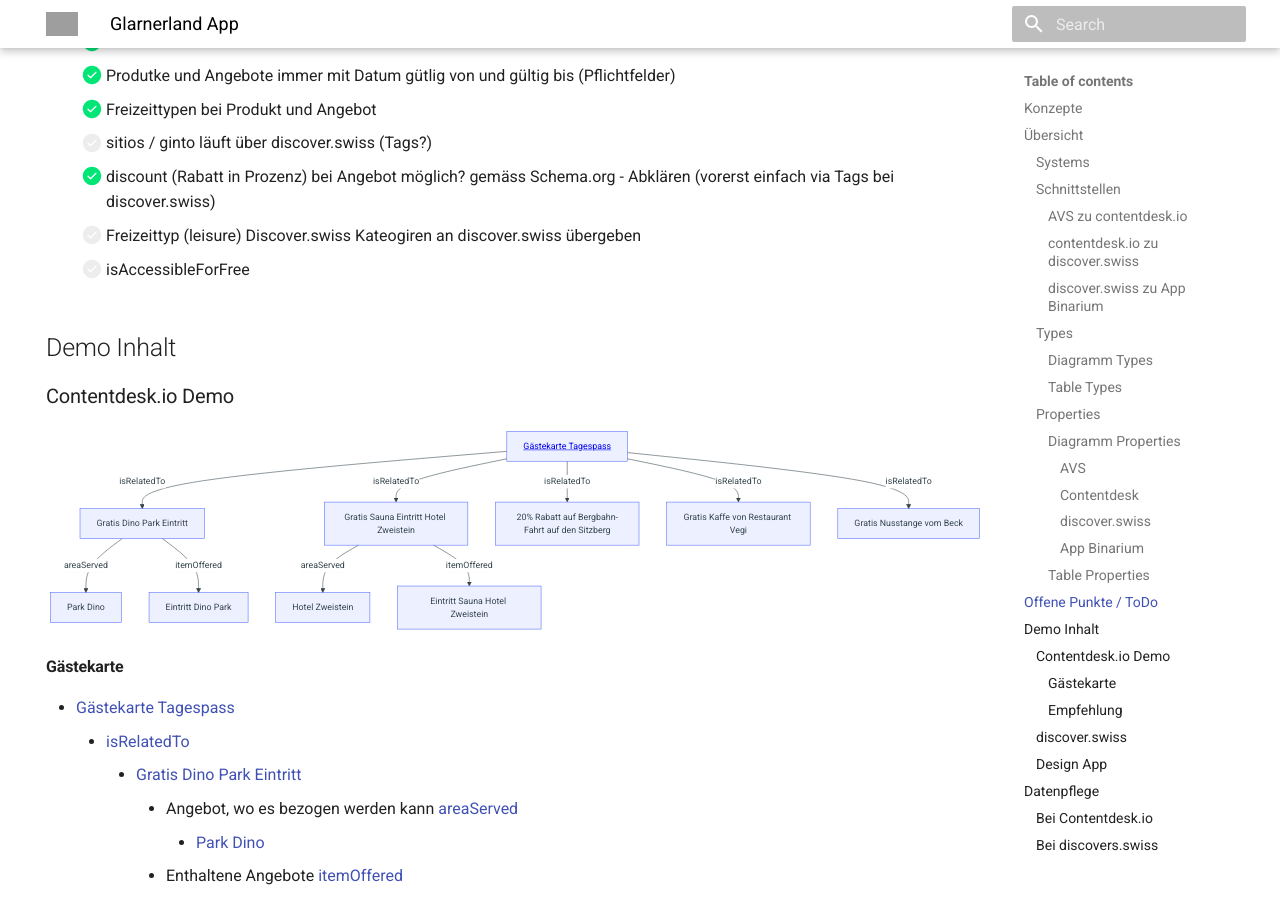
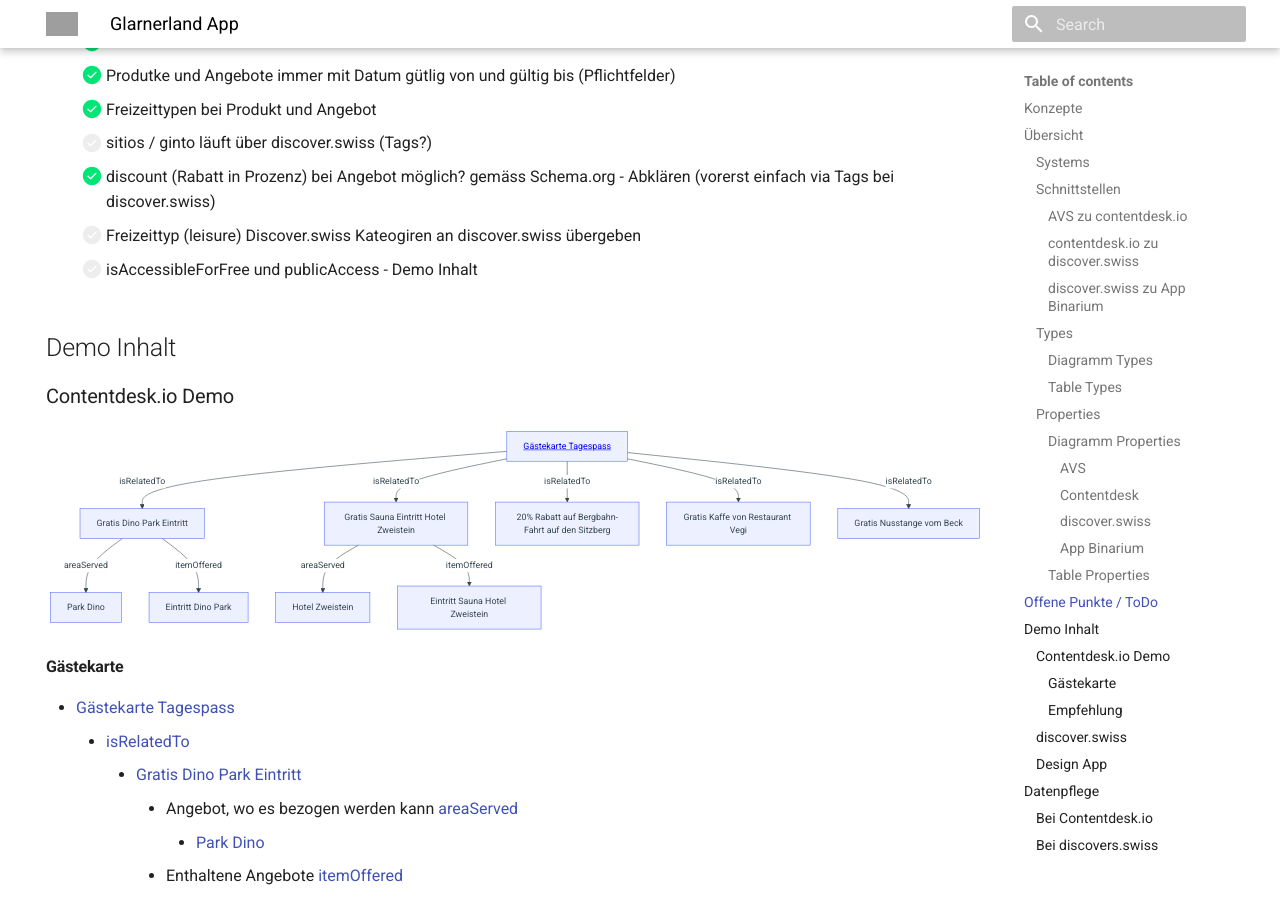
Before and after one commit to tsolenthaler/docs.contentdesk.io, an MkDocs documentation site: the page built from docs/projects/glarnerlandApp.md, in a window 1280 px wide and 900 px high, scrolled down 6423 px. Built offline with MkDocs 1.6.1 and Material for MkDocs 9.7.7, drawn with Linux system fonts in a browser that asks for light colours; grey boxes are pictures that could not be loaded.

Commit message:
Refactor glarnerlandApp.md: Add isAccessibleForFree and publicAccess features

```diff
--- a/docs/projects/glarnerlandApp.md
+++ b/docs/projects/glarnerlandApp.md
@@ -287,7 +287,7 @@
     * [ ] sitios / ginto läuft über discover.swiss (Tags?)
     * [x] discount (Rabatt in Prozenz) bei Angebot möglich? gemäss Schema.org - Abklären (vorerst einfach via Tags bei discover.swiss)
     * [ ] Freizeittyp (leisure) Discover.swiss Kateogiren an discover.swiss übergeben
-    * [ ] isAccessibleForFree
+    * [ ] isAccessibleForFree und publicAccess - Demo Inhalt
 
 
 ## Demo Inhalt
```
